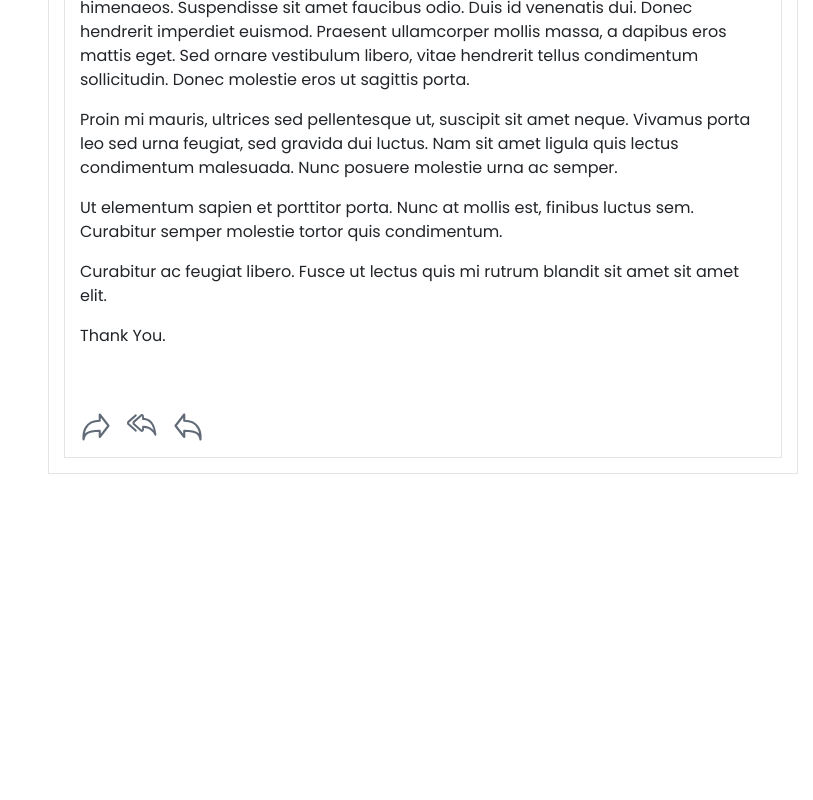
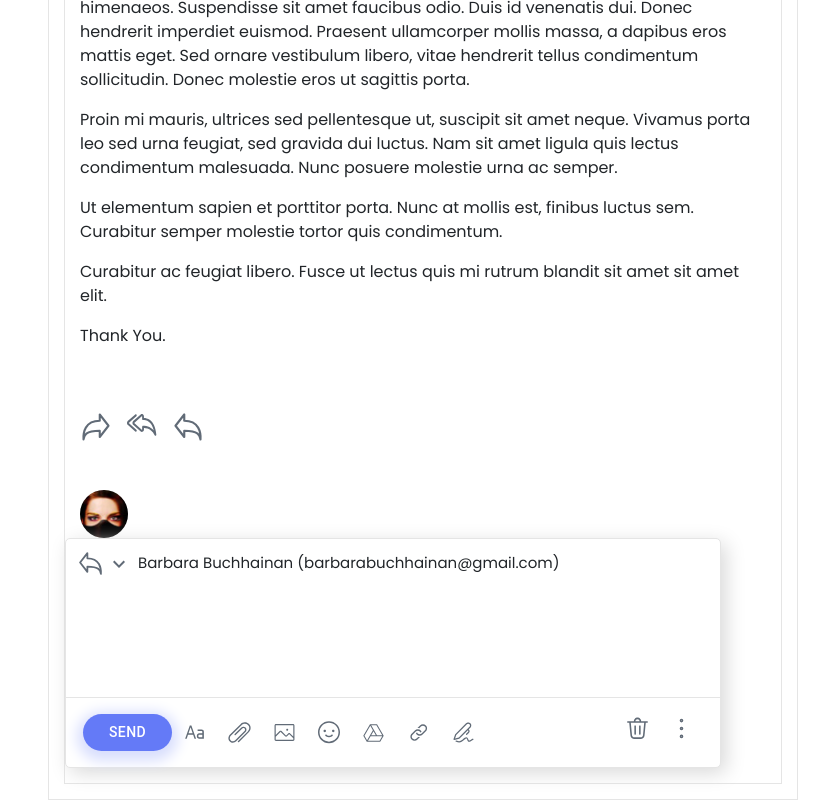
Before and after one commit to rakesh4gvm/ReactJsMaxbox, a React (Create React App) app: page / in a window 1280 px wide. Shown: the part 2204-3004 px from the top of the page, without its empty margins (467-1280 px from the left). Before the commit the page ends 2678 px from the top, so only its background shows below. Built offline with nearby package versions, Linux system fonts and the light colour scheme.

Commit message:
add replay editor section
add replay editor section

```diff
--- a/public/css/style.css
+++ b/public/css/style.css
@@ -552,6 +552,7 @@ button.smallbtn, .ftcompose-btn button.smallbtn{
 .ftcompose-btn button {
     padding: 2px 10px;
     min-width: auto;
+    border-right: none !important;
 }
 .ftcompose-btn button img{
     max-width: 25px;
@@ -562,6 +563,7 @@ button.smallbtn, .ftcompose-btn button.smallbtn{
     min-height: 130px;
     font-size: 16px;
     resize: none;
+    max-height: 50vh;
   }
 .ftcompose {
     border-top: 1px solid #E5E5E5;
@@ -582,7 +584,36 @@ div .dropdown-item:focus img {
 }
 .replayallbox img {
     width: 30px;
-  }
+}
+.editorboxcard {
+    background: #FFFFFF;
+    border: 1px solid #E5E5E5;
+    box-shadow: 5px 5px 20px #d9d9d9;
+    border-radius: 5px;
+}
+.hedtopedit {
+    display: flex;
+    align-items: center;
+}
+.hedtopedit h6, .userlist .hedtopedit h6 {
+    font-size: 15px;
+    margin-right: 7px;
+    margin-bottom: 0;
+}
+.hedtopedit label{
+    font-size: 15px;
+    margin: 0;
+}
+.hedtopedit img{
+    width: 25px;
+}
+.bodyeditor textarea {
+    border: none;
+    padding: 15px 0;
+    outline: 0;
+    resize: none;
+}
+
 
 @media screen and (max-width:990px){
     .mobile-nav {
--- a/src/_components/HomePage/HomePage.js
+++ b/src/_components/HomePage/HomePage.js
@@ -9,6 +9,7 @@ import InputBase from '@mui/material/InputBase';
 import Button from '@mui/material/Button';
 import Paper from '@mui/material/Paper';
 import ButtonGroup from '@mui/material/ButtonGroup';
+import { TextareaAutosize } from '@mui/material';
 import KeyboardArrowDownIcon from '@material-ui/icons/KeyboardArrowDown';
 
 import inboxuser1 from '../../images/avatar/1.jpg';
@@ -26,6 +27,13 @@ import iconsarrow2 from '../../images/icons_arrow_2.svg';
 import icondelete from '../../images/icon_delete.svg';
 import iconmenu from '../../images/icon_menu.svg';
 import replyall from '../../images/icons/reply_all.svg';
+import attachment from '../../images/icons/attachment.svg';
+import text_font from '../../images/icons/text_font.svg';
+import image_light from '../../images/icons/image_light.svg';
+import smiley_icons from '../../images/icons/smiley_icons.svg';
+import signature from '../../images/icons/signature.svg';
+import link_line from '../../images/icons/link_line.svg';
+import google_drive from '../../images/icons/google_drive.svg';
 
 export default function HomePage() {
     const [selected, setSelected] = React.useState(false);
@@ -252,6 +260,81 @@ return (
                   </Col>
                 </Row>
               </div>
+
+
+              <div className='user_editor mt-5'>
+                <Row className='userlist'>
+                    <Col>
+                      <span className="inboxuserpic">
+                          <img src={inboxuser1} width="63px" alt="" />
+                      </span>
+                    </Col>
+                    <Col xs={11} className='p-0'>
+                      <div className='editorboxcard'>
+                        <Row className='edittoprow p-2'>
+                            <Col className='d-flex hedtopedit'>
+                              <a href='#' className='p-1'><img src={iconsarrow2} /></a>
+                              <h6><KeyboardArrowDownIcon /></h6>
+                              <label>Barbara Buchhainan (barbarabuchhainan@gmail.com)</label>
+                            </Col>
+                        </Row>
+                        <Row className='px-2'>
+                            <Col className='bodyeditor'>
+                              <TextareaAutosize className='w-100'
+                                aria-label="minimum height"
+                                minRows={3}
+                                placeholder=""
+                              />
+                            </Col>
+                        </Row>
+
+                        <div className='ftcompose px-3'>
+                          <Row className='px-3'>
+                              <Col xs={10} className='px-0'>
+                                <ButtonGroup className='ftcompose-btn' variant="text" aria-label="text button group">
+                                  <Button variant="contained btn btn-primary smallbtn"> Send</Button>
+                                  <Button>
+                                    <img src={text_font} />
+                                  </Button>
+                                  <Button>
+                                    <img src={attachment} />
+                                  </Button>
+                                  <Button>
+                                    <img src={image_light} />
+                                  </Button>
+                                  <Button>
+                                    <img src={smiley_icons} />
+                                  </Button>
+                                  <Button>
+                                    <img src={google_drive} />
+                                  </Button>
+                                  <Button>
+                                    <img src={link_line} />
+                                  </Button>
+                                  <Button>
+                                    <img src={signature} />
+                                  </Button>
+                                </ButtonGroup>
+                              </Col>
+
+                              <Col xs={2} className='px-0 text-right'>
+                                <ButtonGroup className='ftcompose-btn' variant="text" aria-label="text button group">
+                                  <Button>
+                                    <img src={icondelete} />
+                                  </Button>
+                                  <Button>
+                                    <img src={iconmenu} />
+                                  </Button>
+                                </ButtonGroup>
+                              </Col>
+                          </Row>
+                      </div>
+
+                      </div>
+                    </Col>
+                </Row>
+              </div>
+
             </div>
 
           </div>
```
Also changed, not shown: src/images/icons/google_drive.svg (added). Lines whose indentation alone changed are shown as unchanged.
